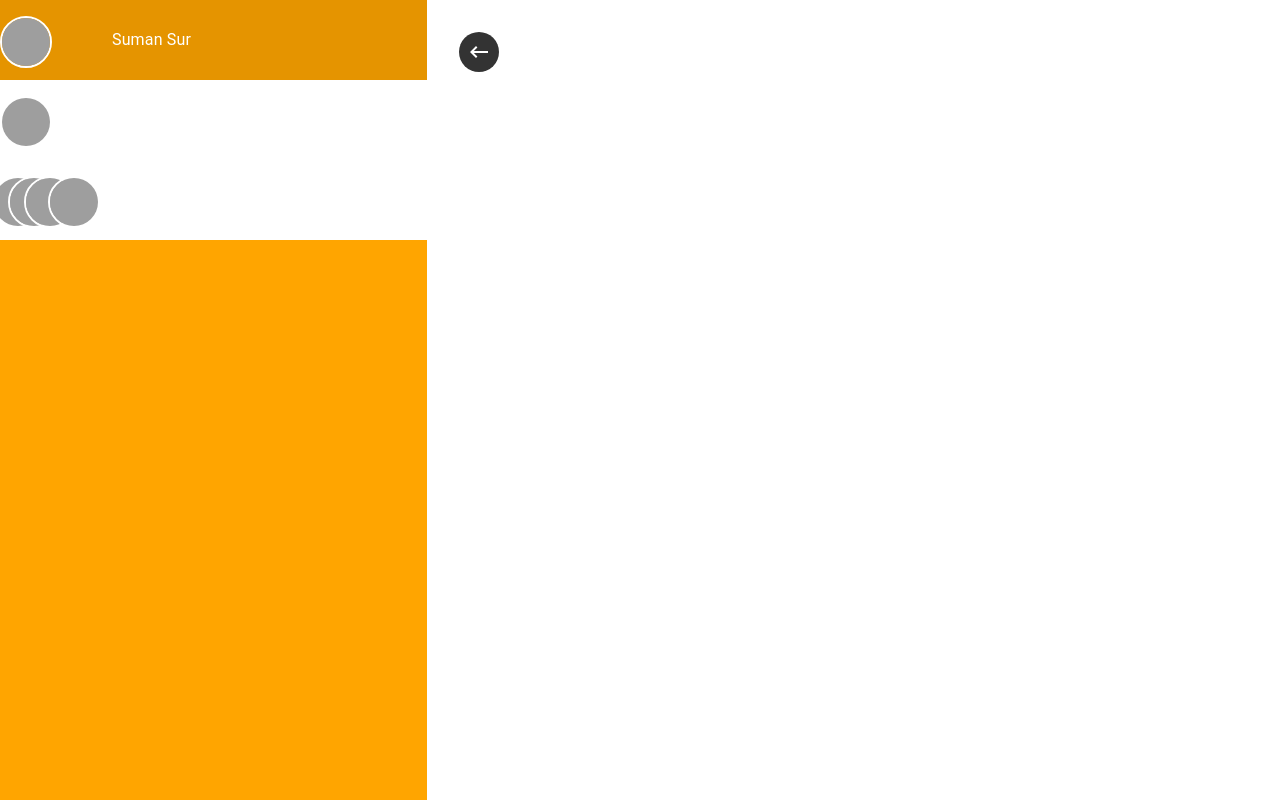
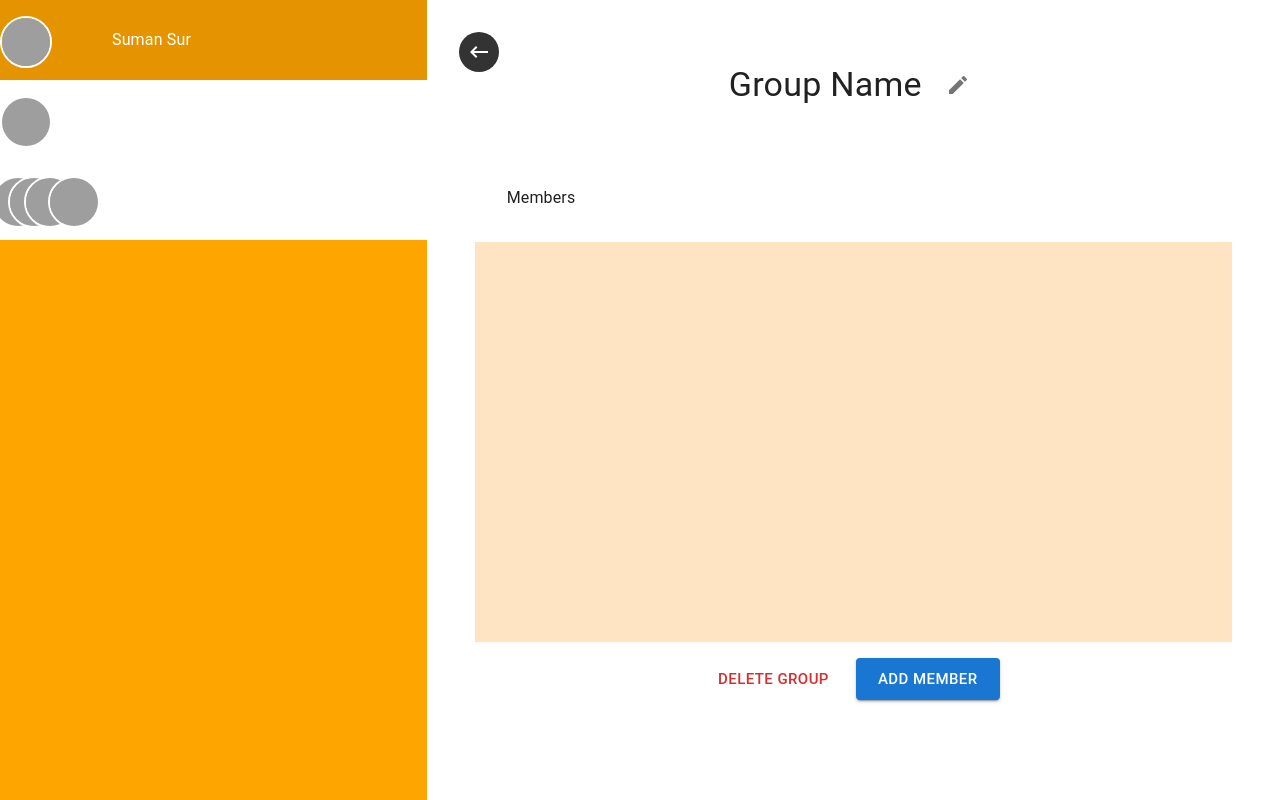
Before and after one commit to sumansur98/Chat-Fusion, a React app in the folder client/: page /groups in a window 1280 px wide. Built offline with nearby package versions, Linux system fonts and the light colour scheme; grey boxes are pictures that could not be loaded; the HTML template or start-up script is replaced by a standard one.

Commit message:
groups page progress

```diff
--- a/client/src/pages/Groups.jsx
+++ b/client/src/pages/Groups.jsx
@@ -1,39 +1,117 @@
-import { Box, Drawer, Grid, IconButton, Stack, Tooltip, Typography } from '@mui/material'
-import { orange } from '@mui/material/colors'
-import React, { useState } from 'react'
-import { KeyboardBackspace as KeyboardBackspaceIcon, Menu as MenuIcon } from "@mui/icons-material";
-import { useNavigate } from "react-router-dom";
+import {
+  Box,
+  Button,
+  Drawer,
+  Grid,
+  IconButton,
+  Stack,
+  TextField,
+  Tooltip,
+  Typography,
+} from "@mui/material";
+import { orange } from "@mui/material/colors";
+import React, { useState, useEffect } from "react";
+import {
+  KeyboardBackspace as KeyboardBackspaceIcon,
+  Menu as MenuIcon,
+  Edit as EditIcon,
+  Done as DoneIcon,
+} from "@mui/icons-material";
+import { useNavigate, useSearchParams } from "react-router-dom";
 import { Link } from "../components/styles/StyledComponents";
 import AvatarCard from "../components/shared/AvatarCard";
-import { sampleChats } from '../constants/SampleData';
+import { sampleChats } from "../constants/SampleData";
 
 const Groups = () => {
+  const chatId = useSearchParams()[0].get("group");
+  console.log("chat id", chatId);
 
-	const chatId = 'afdasdfaf';
+  const navigate = useNavigate();
+  const [isMobileMenuOpen, setIsMobileMenuOpen] = useState(false);
+  const [isEdit, setIsEdit] = useState(false);
+  const [groupName, setGroupName] = useState("");
+  const [groupNameUpdatedValue, setGroupNameUpdatedValue] = useState("");
 
-	const navigate = useNavigate()
   const navigateBack = () => {
-		navigate('/')
-	}
-
-	const [isMobileMenuOpen, setIsMobileMenuOpen] = useState(false)
+    navigate("/");
+  };
 
   const handleMobile = () => {
-		setIsMobileMenuOpen(prev => !prev)
-	}
+    setIsMobileMenuOpen((prev) => !prev);
+  };
 
-	const handleMobileClose = () => setIsMobileMenuOpen(false)
+  const handleMobileClose = () => setIsMobileMenuOpen(false);
+
+  const updateGroupName = () => {
+    setIsEdit(false);
+  };
+
+  useEffect(() => {
+    setGroupName("Group Name");
+    setGroupNameUpdatedValue("Group Name");
+
+    return () => {
+      setGroupName("");
+      setGroupNameUpdatedValue("");
+      setIsEdit(false);
+    };
+  }, [chatId]);
+
+  const GroupName = (
+    <Stack
+      direction={"row"}
+      alignItems={"center"}
+      padding={"3rem"}
+      spacing={"1rem"}
+    >
+      {isEdit ? (
+        <>
+          <TextField
+            value={groupNameUpdatedValue}
+            onChange={(e) => setGroupNameUpdatedValue(e.target.value)}
+          />
+          <IconButton onClick={updateGroupName}>
+            <DoneIcon />
+          </IconButton>
+        </>
+      ) : (
+        <>
+          <Typography variant="h4">{groupName}</Typography>
+          <IconButton onClick={() => setIsEdit(true)}>
+            <EditIcon />
+          </IconButton>
+        </>
+      )}
+    </Stack>
+  );
+
+  const ButtonGroup = (
+	<Stack
+	direction={{
+		xs:'column-reverse',
+		sm:'row'
+	}}
+	spacing={'1rem'}
+	p={{
+		xs:'0',
+		sm:'1rem',
+		md:'1rem 4rem'
+	}}>
+		<Button size='large' color="error">Delete Group</Button>
+		<Button size='large' variant="contained">Add Member</Button>
+	</Stack>
+  )
 
   return (
-		<Grid container height={'100vh'}>
+    <Grid container height={"100vh"}>
       <Grid
         item
         sx={{
           display: {
-						xs: 'none',
-						sm: 'block'
+            xs: "none",
+            sm: "block",
           },
-					backgroundColor: 'orange'
+          backgroundColor: "orange",
         }}
         sm={4}
       >
@@ -45,79 +123,122 @@ const Groups = () => {
         xs={12}
         sm={8}
         sx={{
-					display: 'flex',
-					flexDirection: 'column',
-					alignItems: 'center',
-					position: 'relative',
-					padding: '1rem 3rem'
-				}}>
-
+          display: "flex",
+          flexDirection: "column",
+          alignItems: "center",
+          position: "relative",
+          padding: "1rem 3rem",
+        }}
+      >
         <Box
           sx={{
             display: {
-							xs: 'block',
-							sm: 'none',
-							position: 'fixed',
-							right: '1rem',
-							top: '1rem'
-						}
-					}}>
+              xs: "block",
+              sm: "none",
+              position: "fixed",
+              right: "1rem",
+              top: "1rem",
+            },
+          }}
+        >
           <IconButton onClick={handleMobile}>
             <MenuIcon />
           </IconButton>
         </Box>
 
-				<Tooltip title='back'>
+        <Tooltip title="back">
           <IconButton
             sx={{
-							position: 'absolute',
-							top: '2rem',
-							left: '2rem',
-							bgcolor: 'rgba(0,0,0,0.8)',
-							color: 'white'
+              position: "absolute",
+              top: "2rem",
+              left: "2rem",
+              bgcolor: "rgba(0,0,0,0.8)",
+              color: "white",
             }}
-						onClick={navigateBack}>
+            onClick={navigateBack}
+          >
             <KeyboardBackspaceIcon />
           </IconButton>
         </Tooltip>
+
+        {groupName && (
+          <>
+            {GroupName}
+            <Typography
+              margin={"2rem"}
+              alignSelf={"flex-start"}
+              variant="body1"
+            >
+              Members
+            </Typography>
+
+            <Stack
+              maxwidth={"45rem"}
+              width={"100%"}
+              boxSizing={"border-box"}
+              padding={{
+                sm: "1rem",
+                xs: "0",
+                md: "1rem 4rem",
+              }}
+              spacing={"2rem"}
+              bgcolor={"bisque"}
+              height={"50vh"}
+              overflow={"auto"}
+            >
+              {/* Members */}
+            </Stack>
+
+            {ButtonGroup}
+          </>
+        )}
       </Grid>
 
-			<Drawer sx={{
-				xs: 'block',
-				sm: 'none'
-			}} open={isMobileMenuOpen} onClose={handleMobileClose}>
-				<GroupList w='50vw' myGroups={sampleChats} chatId={chatId}/>
+      <Drawer
+        sx={{
+          xs: "block",
+          sm: "none",
+        }}
+        open={isMobileMenuOpen}
+        onClose={handleMobileClose}
+      >
+        <GroupList w="50vw" myGroups={sampleChats} chatId={chatId} />
       </Drawer>
+    </Grid>
+  );
+};
 
-		</Grid>
-	)
-}
-
-const GroupList = ({ w = '100%', myGroups = [], chatId }) => {
+const GroupList = ({ w = "100%", myGroups = [], chatId }) => {
   return (
     <Stack width={w}>
-			{
-				myGroups.length > 0 ? (
-					myGroups.map(group => <GroupListItem key={group._id} group={group} chatId={chatId} />)
+      {myGroups.length > 0 ? (
+        myGroups.map((group) => (
+          <GroupListItem key={group._id} group={group} chatId={chatId} />
+        ))
       ) : (
-					<Typography textAlign={'center'} padding={'1rem'}>No Groups Found</Typography>
-				)
-			}
+        <Typography textAlign={"center"} padding={"1rem"}>
+          No Groups Found
+        </Typography>
+      )}
     </Stack>
-	)
-}
+  );
+};
 
-const GroupListItem = ({ group }) => {
-	const { name, avatar, _id, chatId } = group;
+const GroupListItem = ({ group, chatId }) => {
+  const { name, avatar, _id } = group;
   return (
-		<Link to={`?group=${_id}`}>
-			<Stack direction={'row'} spacing={'1rem'} alignItems={'center'}>
+    <Link
+      to={`?group=${_id}`}
+      onClick={(e) => {
+        if (chatId === _id) e.preventDefault();
+      }}
+    >
+      <Stack direction={"row"} spacing={"1rem"} alignItems={"center"}>
         <AvatarCard avatar={avatar} />
         <Typography>{name}</Typography>
-
       </Stack>
     </Link>
-	)
-}
+  );
+};
 
-export default Groups
+export default Groups;
```
Lines whose indentation alone changed are shown as unchanged.
